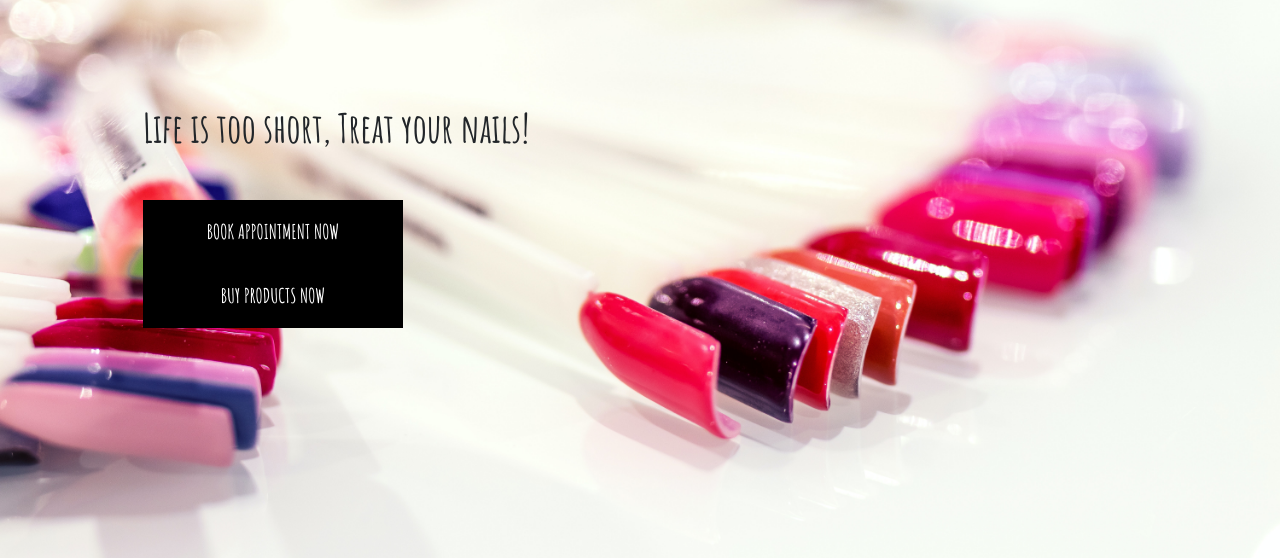
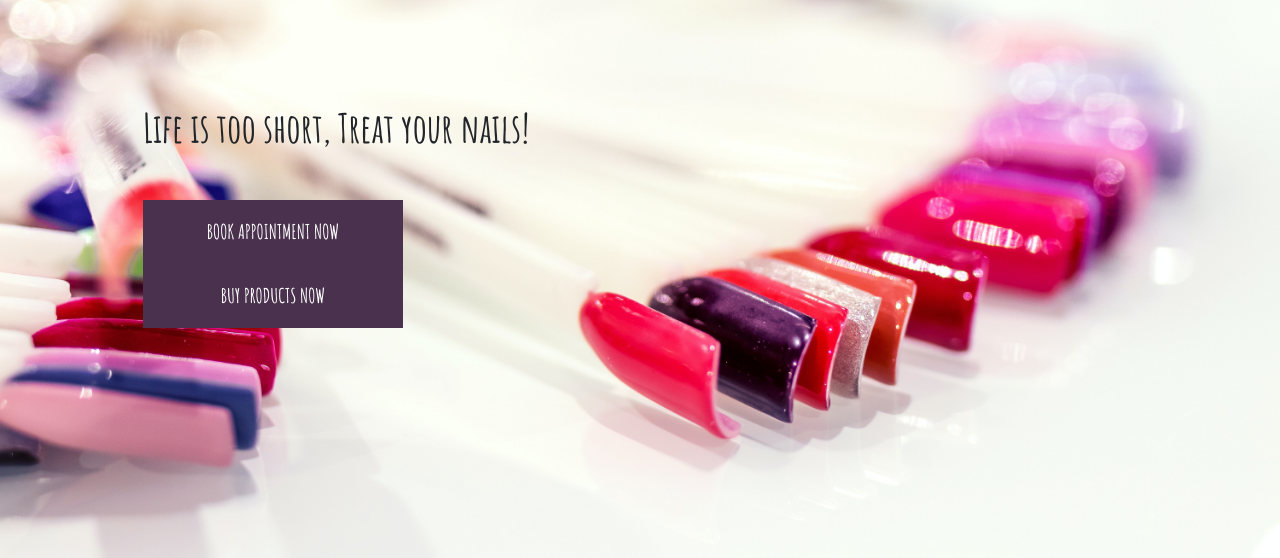
Before and after one commit to Taitdanielle/TheNailHutt, a Django app: page / in a window 1280 px wide. Shown: the part 243-801 px from the top of the page. Run offline with Django 3.2, Linux system fonts and the light colour scheme; parts of the project's set-up code (start-up, migrations or seed data) failed here and were passed over; some libraries are stand-ins or nearby versions.

Commit message:
changed colours of products and book now buttons

```diff
--- a/static/css/base.css
+++ b/static/css/base.css
@@ -26,7 +26,7 @@ body {
 }
 
 .appointment-button {
-    background: black;
+    background: #4A314D ;
     color: white;
     min-width: 260px;
 }
@@ -42,7 +42,7 @@ body {
 .btn-black:hover,
 .btn-black:active,
 .btn-black:focus {
-    background: #222;
+    background: #F40076;
     color: white;
 }
 
```
